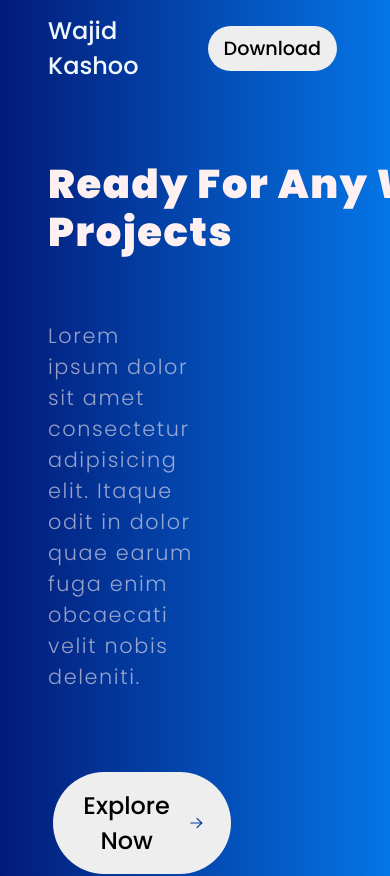
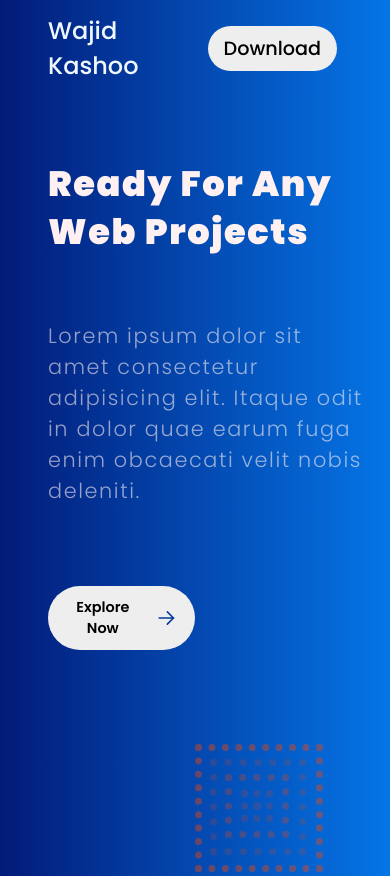
Before and after one commit to wajidkashoo14/ReactApp, a React (Create React App) app: page / in a window 390 px wide. Shown: the top 876 px of the page. Built offline with nearby package versions, Linux system fonts and the light colour scheme.

Commit message:
modified heroSection

```diff
--- a/src/components/button.css
+++ b/src/components/button.css
@@ -98,6 +98,8 @@
   color: #00af4e;
 }
 
+
+
 @media only screen and (max-width:700px){
   .btn-footer{
   font-weight: 500;
@@ -105,3 +107,11 @@
   padding: .5rem .7rem;
   }
 }
+@media only screen and (max-width:450px){
+  .btn-large{
+    font-size: .9rem;
+    padding: .7rem 1rem;
+    margin: 0;
+    font-weight: 600;
+  }
+}
--- a/src/components/pages/Aboutme.css
+++ b/src/components/pages/Aboutme.css
@@ -22,6 +22,7 @@
 @media only screen and (max-width:650px){
     .aboutme__container{
         padding: 6rem 3rem 2rem 3rem;
+        position: relative;
     }
     .aboutme__container__info{
         display: block;
@@ -31,4 +32,5 @@
     .square__about{
         display: none;
     }
+
 }
--- a/src/components/pages/HeroSection.css
+++ b/src/components/pages/HeroSection.css
@@ -36,7 +36,7 @@
   margin: 4rem 0 5rem 0;
   letter-spacing: 0.1rem;
  text-align: left;
- /* width: 40rem; */
+
 }
 
  .hero-img {
@@ -100,3 +100,24 @@ svg{
   padding: 0;
 }
 }
+
+@media only screen and (max-width:450px){
+  .hero .hero-heading {
+    font-size: 2.2rem;
+    line-height: 3rem;
+    width: 18rem;
+  }
+  .hero,
+.hero-svg{
+  margin-top: 10rem ;
+  padding: 0;
+}
+.hero .hero-description{
+  width: 20rem;
+}
+.square_sq{
+
+
+   top: 50%;
+}
+}
--- a/src/components/pages/SmallCard.css
+++ b/src/components/pages/SmallCard.css
@@ -103,7 +103,7 @@
     }
     .largecard{
         height: 9rem;
-    width: 9rem;
+        width: 9rem;
     }
 }
 
@@ -123,3 +123,21 @@
         left: 20%;
     }
 }
+@media only screen and (max-width:650px){
+    .square{
+
+        left: 10%;
+    }
+    .smallcard{
+        height: 9rem;
+        width: 9rem;
+        margin: 1rem;
+    }
+    .largecard{
+        height: 10rem;
+        width: 10rem;
+    }
+    .smallcardholder{
+       margin-bottom: 5rem;
+    }
+}
```
